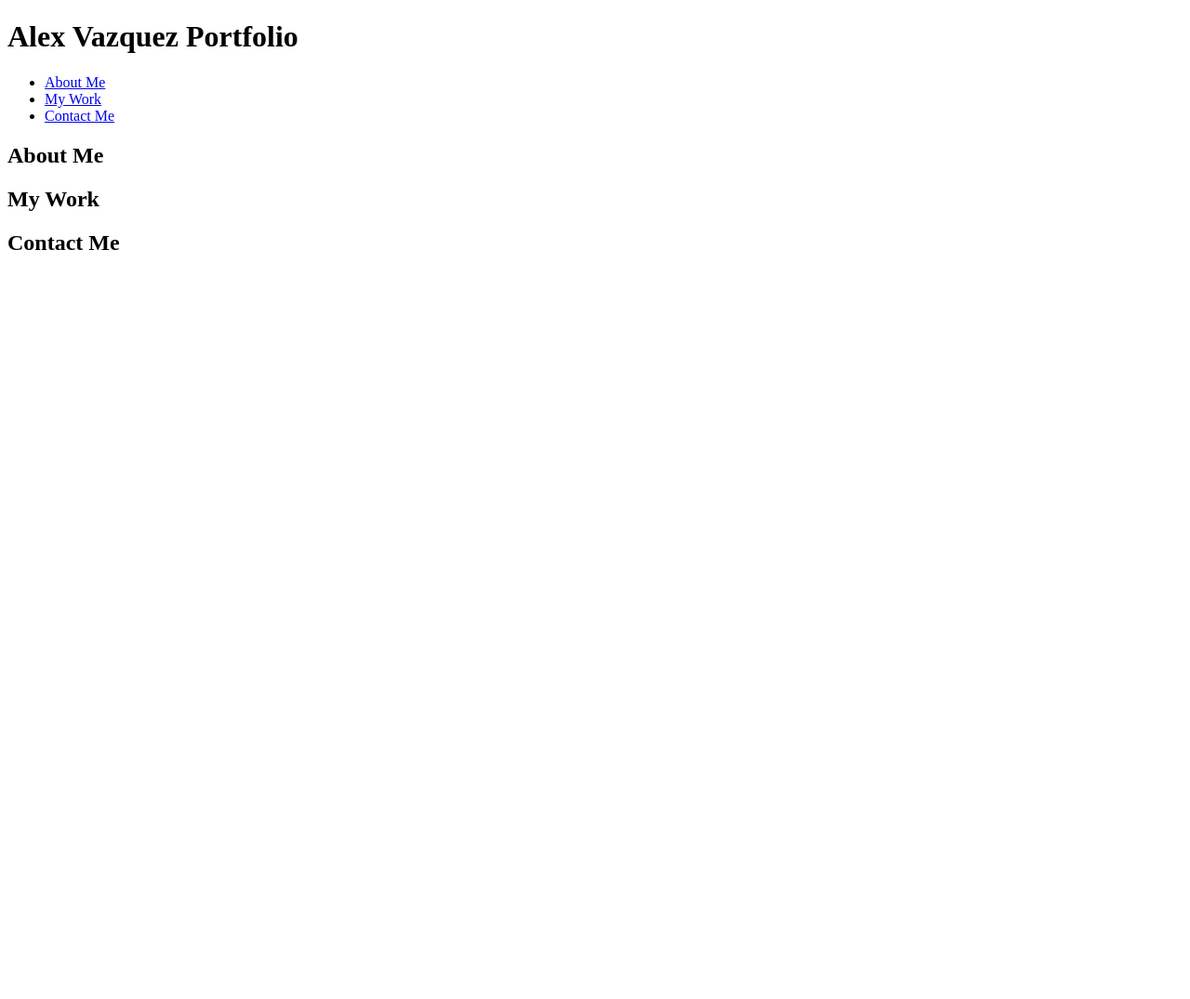
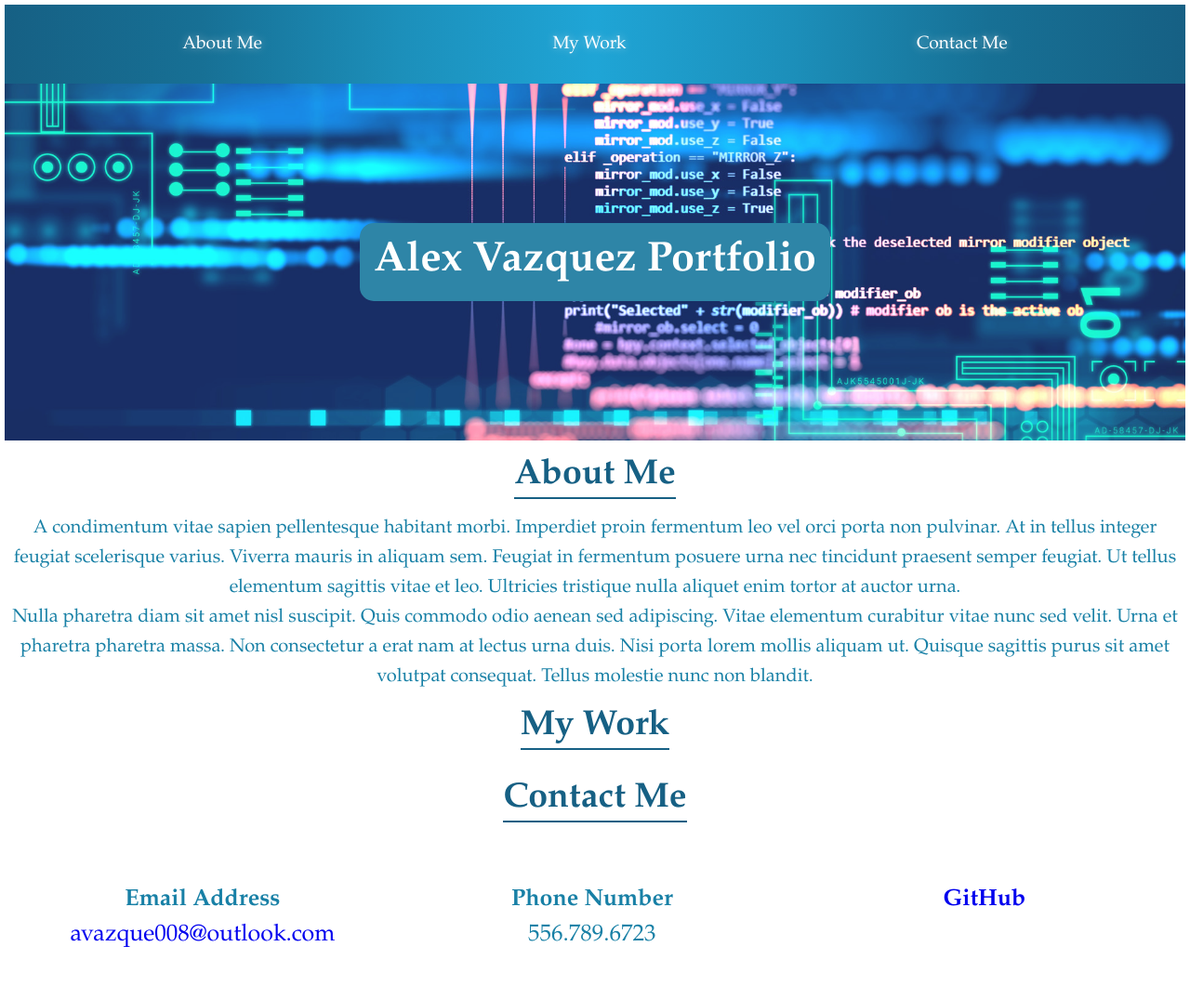
Before and after one commit to avazque008/personal-portfolio, a plain HTML site: page index.html in a window 1280 px wide. Shown: the whole page at 93% size. Before the commit the page ends 800 px from the top, so only its background shows below. Drawn offline with Linux system fonts and the light colour scheme.

Commit message:
added style to header and contact section

```diff
--- a/assets/css/style.css
+++ b/assets/css/style.css
@@ -0,0 +1,152 @@
+* {
+    margin: 0;
+    padding: 0;
+    box-sizing: border-box;
+}
+
+body {
+    font-family: Garamond, 'Times New Roman', sans-serif
+}
+
+/* STYLE FOR HEADER START*/
+header {
+    margin-bottom: 0;
+    margin: 5px 5px 0 5px;
+    padding: 20px 35px;
+    display: flex;
+    flex-wrap: wrap;
+    justify-content: space-between;
+    background-image: linear-gradient(to right,  rgb(22, 96, 132), rgb(23, 112, 149),
+    rgb(28, 143, 186), rgb(31, 165, 214), rgb(28, 143, 186), rgb(23, 112, 149), rgb(22, 96, 132));
+}
+/*rgb(118, 200, 147), rgb(100, 191, 151)*/
+
+header nav {
+    margin: 6px 0;
+    width: 100%;
+}
+
+header nav ul {
+    flex-wrap: wrap;
+    list-style: none;
+    display: flex;
+    align-items: center;
+    justify-content: space-around;
+}
+ header nav ul li {
+     padding: 5px;
+ }
+
+header nav ul li a {
+    color: white;
+    text-decoration: none;
+    padding: 10px 15px;
+    font-size: 1.5vw;
+    font-weight: lighter;
+    text-shadow: 0 0 8px rgba(255, 255, 255, 0.5);
+}
+
+header nav ul li a:hover {
+    background-color: rgb(229, 229, 229);
+    border-radius: 35px;
+    color: black;
+    font-weight: normal;
+}
+/* STYLE FOR HEADER END*/
+
+/* STYLE FOR HERO START */
+
+.hero {
+    margin: 0 5px 0 5px;
+    background-image: url("../images/hero.jpg");
+    background-size: cover;
+    background-position: center;
+    min-height: 300px;
+    opacity: 0.9;
+}
+
+.title {
+    padding: 150px;
+    display: flex;
+    justify-content: center;
+}
+
+.title h1 {
+    padding: 15px;
+    text-align: center;
+    font-size: 45px;
+    color: white;
+    background-color: rgb(24, 120, 158);
+    border-radius: 15px;
+    font-weight: bold;
+}
+
+/* STYLE FOR HERO START */
+
+/* STYLE FOR ABOUT ME START */
+.intro {
+    margin: 0 5px 0 5px;
+}
+.sub-headers {
+    padding: 15px 0;
+    display: flex;
+    justify-content: center;
+    font-size: 25px;
+    color: rgb(22, 96, 132);
+    font-weight: normal;
+    width: 100%;
+}
+.sub-headers h2 {
+    border-bottom: 2px solid rgb(22, 96, 132);
+}
+
+.intro p {
+    text-align: center;
+    line-height: 1.6;
+    font-size: 20px;
+    color: rgb(24, 128, 166);
+}
+/* STYLE FOR ABOUT ME END */
+
+/* STYLE FOR CONTACT ME START */
+
+.info {
+    padding: 40px 10px;
+    width: 100%;
+    display: flex;
+    flex-wrap: wrap;
+    justify-content: space-around;
+    justify-items: center;
+    width: 100%;
+    color: rgb(24, 128, 166);
+}
+
+.info div {
+    padding: 10px 0;
+    line-height: 1.5;
+    justify-content: center;
+    text-align: center;
+    font-size: 25px;
+
+}
+.info a {
+    text-decoration: none;
+}
+
+.email {
+    flex: 0 33%;
+}
+
+.phone {
+    flex: 1 33%;
+}
+
+.github {
+    flex: 1 33%;
+}
+
+ .github p {
+    font-weight: bold;
+ }
+
+/* STYLE FOR CONTACT ME START */
--- a/index.html
+++ b/index.html
@@ -3,14 +3,11 @@
     <head>
         <meta charset="UTF-8" />
         <title>Alex's Portfolio</title>
+        <meta name="viewport" content="width=device-width, initial-scale=1.0" />
         <link rel="stylesheet" href="./assets/css/style.css" />
-        <meta name="viewport" content="width=device-width, initial-scale=1.0" />
     </head>
     <body>
         <header>
-            <h1>
-                Alex Vazquez Portfolio
-            </h1>
             <nav>
                 <ul>
                     <li>
@@ -26,22 +23,64 @@
             </nav>
         </header>
 
-        <section id="about-me">
+        <section class="hero">
+            <div class="title">
+                <h1>
+                    Alex Vazquez Portfolio
+                </h1>
+            </div>
+        </section>
+
+        <section id="about-me" class="intro">
+            <div class="sub-headers">
                 <h2>
                     About Me
                 </h2>
+            </div>
+            <div>
+                <p>
+                    A condimentum vitae sapien pellentesque habitant morbi. Imperdiet proin fermentum leo vel orci porta non pulvinar. At in tellus integer feugiat scelerisque varius. Viverra mauris in aliquam sem. Feugiat in fermentum posuere urna nec tincidunt praesent semper feugiat. Ut tellus elementum sagittis vitae et leo. Ultricies tristique nulla aliquet enim tortor at auctor urna. <br />
+                    Nulla pharetra diam sit amet nisl suscipit. Quis commodo odio aenean sed adipiscing. Vitae elementum curabitur vitae nunc sed velit. Urna et pharetra pharetra massa. Non consectetur a erat nam at lectus urna duis. Nisi porta lorem mollis aliquam ut. Quisque sagittis purus sit amet volutpat consequat. Tellus molestie nunc non blandit. <br />
+                </p>
+            </div>
         </section>
 
         <section id="my-work">
+            <div class="sub-headers">
                 <h2>
                     My Work
                 </h2>
+            </div>
         </section>
 
         <section id="contact-me">
+            <div class="sub-headers">
                 <h2>
                     Contact Me
                 </h2>
+            </div>
+            <div class="info">
+                <div class="email">
+                    <h4>
+                        Email Address
+                    </h4>
+                    <p>
+                        <a href="mailto:avazque008@outlook.com">avazque008@outlook.com</a>
+                    </p>
+                </div>
+                <div class="phone">
+                    <h4>
+                        Phone Number
+                    </h4>
+                    <p>
+                        556.789.6723
+                    </p>
+                </div>
+                <div class="github">
+                    <p>
+                        <a href="https://github.com/avazque008">GitHub</a>
+                    </p>
+                </div>
         </section>
     </body>
 </html>
```
Also changed, not shown: assets/images/hero.jpg (added). Lines whose indentation alone changed are shown as unchanged.
